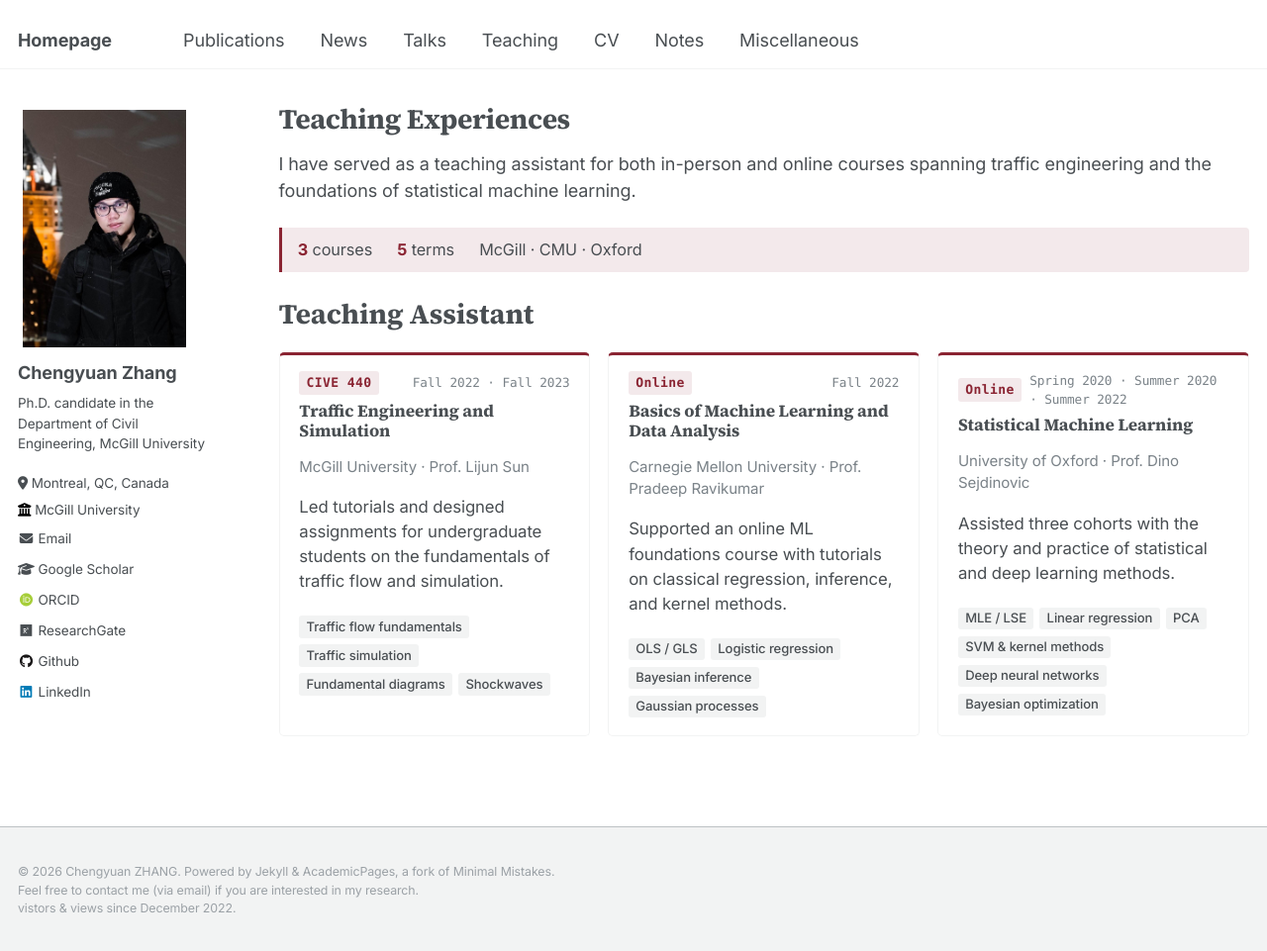
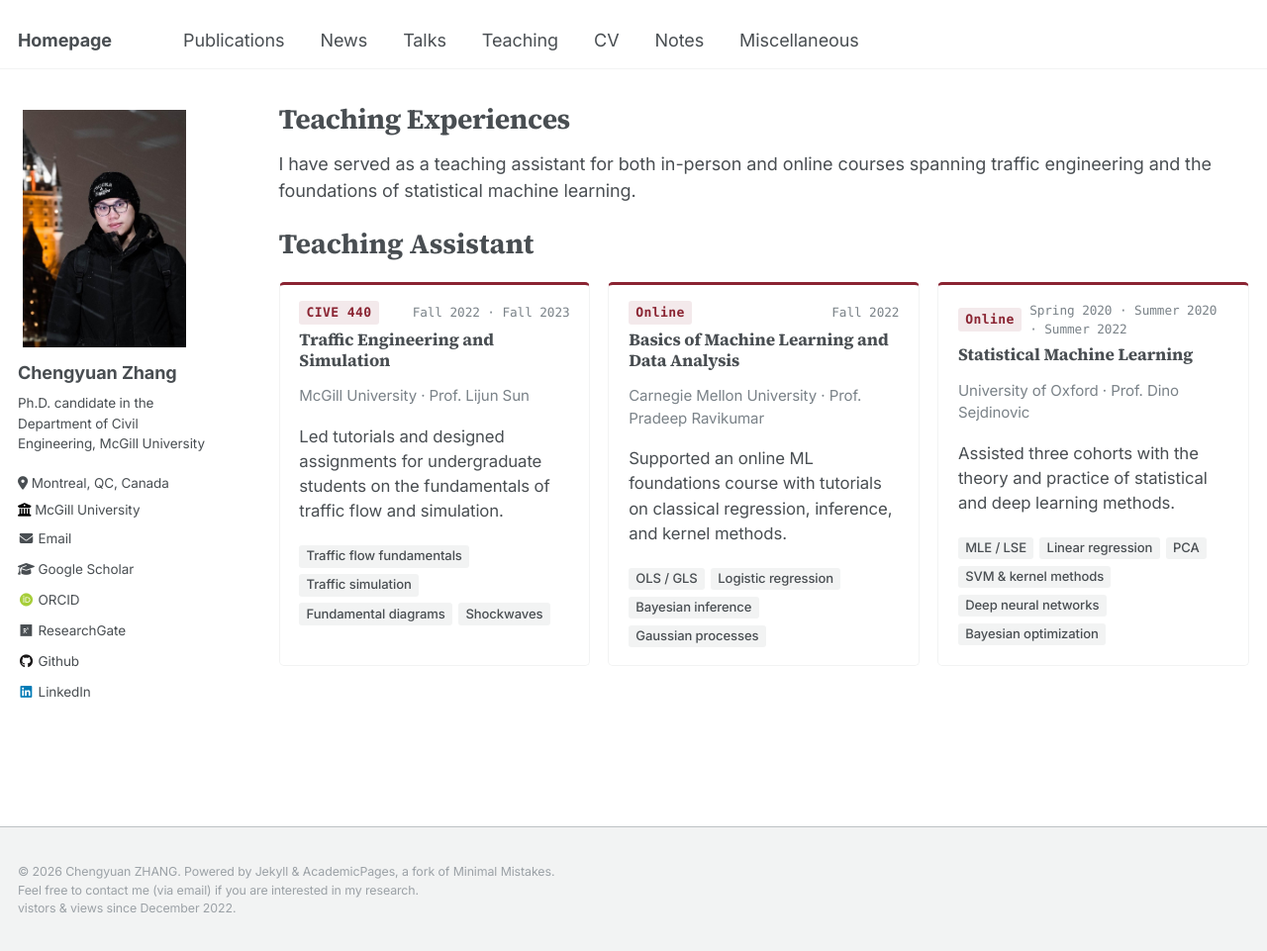
Before and after one commit to Chengyuan-Zhang/chengyuan-zhang.github.io, a Jekyll site: the page built from _pages/teaching.md, in a window 1280 px wide and 964 px high. Shown: the top 961 px of the window at 99% size. Built offline with Jekyll 4.4.1, drawn with Linux system fonts in a browser that asks for light colours; some web fonts are replaced; comment, search, counter and statistics services are not loaded.

Commit message:
Remove self-stat strip from Teaching page
Co-authored-by: Copilot <223556219+Copilot@users.noreply.github.com>

```diff
--- a/_pages/teaching.md
+++ b/_pages/teaching.md
@@ -6,12 +6,6 @@ author_profile: true
 ---
 
 I have served as a teaching assistant for both in-person and online courses spanning traffic engineering and the foundations of statistical machine learning.
-
-<div class="page-meta-strip">
-  <span><strong>3</strong> courses</span>
-  <span><strong>5</strong> terms</span>
-  <span>McGill · CMU · Oxford</span>
-</div>
 
 Teaching Assistant
 =====
```
